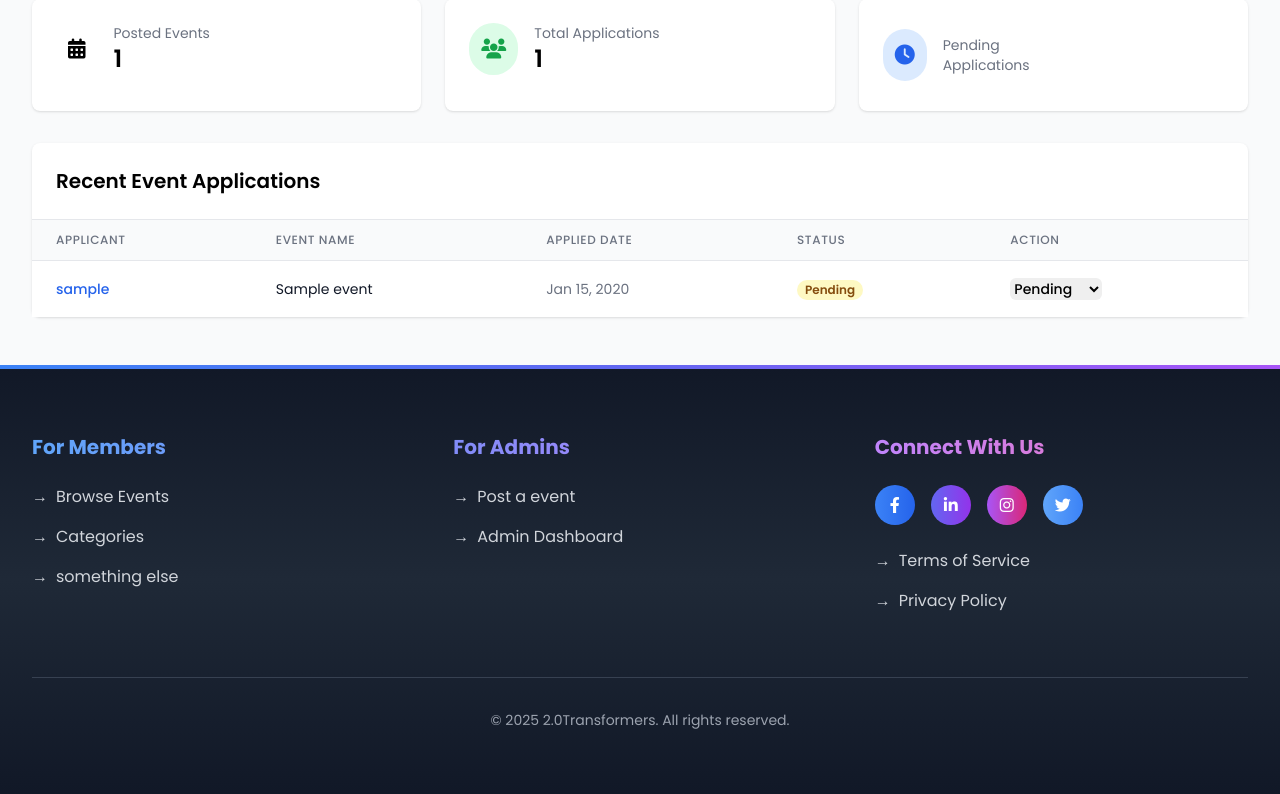
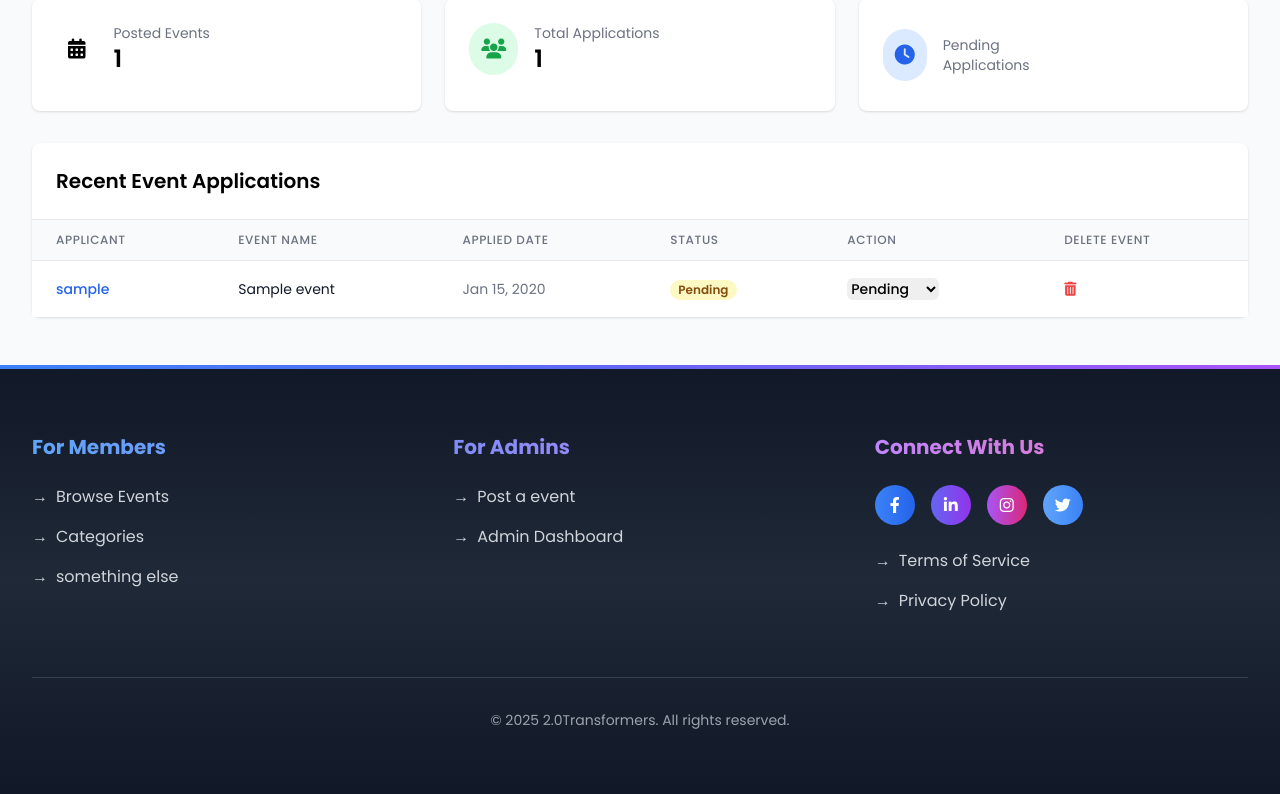
Before and after one commit to arian-hadi/Custom-Events, a Django app: page /dashboard/admin/ in a window 1280 px wide. Shown: the part 113-907 px from the top of the page. Run offline with Django 4.2, Linux system fonts and the light colour scheme; a user stored in the database is signed in; tables that the repository leaves empty hold one stand-in row (values such as "Sample post"); some libraries are stand-ins or nearby versions.

Commit message:
admin can delete their event

```diff
--- a/prime_project/dashboard/templates/dashboard/admin_dashboard.html
+++ b/prime_project/dashboard/templates/dashboard/admin_dashboard.html
@@ -73,6 +73,9 @@
                             <th class="px-6 py-3 text-left text-xs font-medium text-gray-500 uppercase tracking-wider">
                                 Action
                             </th>
+                            <th class="px-6 py-3 text-left text-xs font-medium text-gray-500 uppercase tracking-wider">
+                                Delete event
+                            </th>
                         </tr>
                     </thead>
                     <tbody class="bg-white divide-y divide-gray-200">
@@ -115,6 +118,22 @@
                                     </select>
                                 </form>
                             </td>
+                            <td class="px-6 py-4 whitespace-nowrap">
+                                <div class="text-sm text-gray-900 flex items-center space-x-2">
+                                    <!-- <span>{{ application.event.title }}</span> -->
+
+                                    {% if request.user == application.event.created_by %}
+                                    <form method="POST" action="{% url 'events:delete_event' application.event.id %}"
+                                          onsubmit="return confirm('Are you sure you want to delete this event?');">
+                                        {% csrf_token %}
+                                        <button type="submit" title="Delete Event">
+                                            <i class="fas fa-trash-alt text-red-500 hover:text-red-700"></i>
+                                        </button>
+                                    </form>
+                                    {% endif %}
+                                </div>
+                            </td>
+
                         </tr>
                         {% empty %}
                         <tr>
--- a/prime_project/events/urls.py
+++ b/prime_project/events/urls.py
@@ -13,8 +13,10 @@ urlpatterns = [
     path('events/<int:event_id>/', views.event_detail, name='event_detail'),
     path('events/<int:event_id>/apply/', views.apply_event, name='apply_event'),
     #path('events/<int:event_id>/add-fields/', views.add_event_field, name='add_event_field'),
-    path('create/', views.event_info_step, name='event_info_step'),  # Step 1
-    path('add-fields/', views.add_event_fields, name='add_event_fields'),  # Step 2
-    path('finish/', views.finish_event_creation, name='finish_event_creation'),  # Finalize
+    path('create/', views.event_info_step, name='event_info_step'),
+    path('add-fields/', views.add_event_fields, name='add_event_fields'),
+    path('finish/', views.finish_event_creation, name='finish_event_creation'),
+    path('events/<int:event_id>/delete/', views.delete_event, name='delete_event'),
+
 
 ]
--- a/prime_project/theme/templates/footer.html
+++ b/prime_project/theme/templates/footer.html
@@ -61,7 +61,9 @@
                     <a href="#" class="w-10 h-10 rounded-full bg-gradient-to-r from-indigo-500 to-purple-600 flex items-center justify-center hover:scale-110 transition-transform duration-300">
                         <i class="fab fa-linkedin-in text-white"></i>
                     </a>
-                    <a href="#" class="w-10 h-10 rounded-full bg-gradient-to-r from-purple-500 to-pink-600 flex items-center justify-center hover:scale-110 transition-transform duration-300">
+                    <a href="https://instagram.com/_2.0transformers_?igsh=NzduemRldXRiajFi&utm_source=qr"
+                        target="_blank" rel="noopener noreferrer"
+                        class="w-10 h-10 rounded-full bg-gradient-to-r from-purple-500 to-pink-600 flex items-center justify-center hover:scale-110 transition-transform duration-300">
                         <i class="fab fa-instagram text-white"></i>
                     </a>
                     <a href="#" class="w-10 h-10 rounded-full bg-gradient-to-r from-blue-400 to-blue-500 flex items-center justify-center hover:scale-110 transition-transform duration-300">
```
Also changed, not shown: prime_project/events/templates/events/event_detail.html (+13 -1 lines), prime_project/events/views.py (+15 -0 lines).
